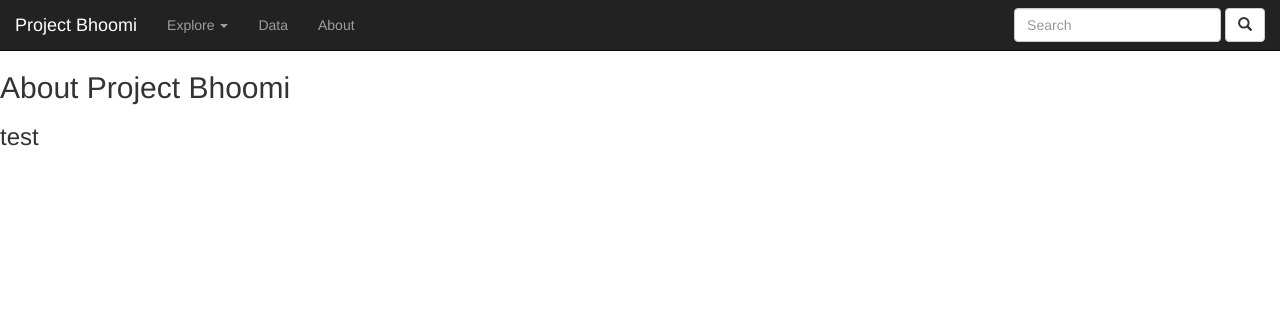
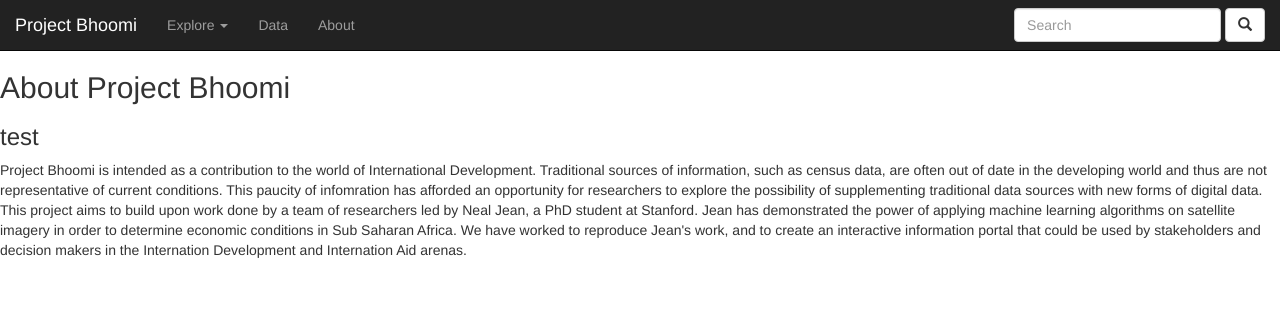
Before and after one commit to briangoodness/project-bhoomi, a Django app: page / in a window 1280 px wide. Shown: the top 311 px of the page. Run offline with Django 3.2, Linux system fonts and the light colour scheme; some libraries are stand-ins or nearby versions.

Commit message:
added text to about

```diff
--- a/maps/templates/about.html
+++ b/maps/templates/about.html
@@ -4,6 +4,22 @@
 
 <h2>About Project Bhoomi</h2>
 <h3>test</h3>
+<div>
+  Project Bhoomi is intended as a contribution to the world of International Development.
+  Traditional sources of information, such as census data, are often out of date
+   in the developing world and thus are not representative of current conditions.
+   This paucity of infomration has afforded an opportunity for researchers to
+   explore the possibility of supplementing traditional data sources with new forms
+   of digital data.
+</div>
 
+<div>
+  This project aims to build upon work done by a team of researchers led by Neal Jean,
+  a PhD student at Stanford. Jean has demonstrated the power of applying machine learning
+  algorithms on satellite imagery in order to determine economic conditions in Sub Saharan
+  Africa. We have worked to reproduce Jean's work, and to create an interactive information
+  portal that could be used by stakeholders and decision makers in the Internation Development
+  and Internation Aid arenas.
+</div>
 
 {% endblock %}
```
